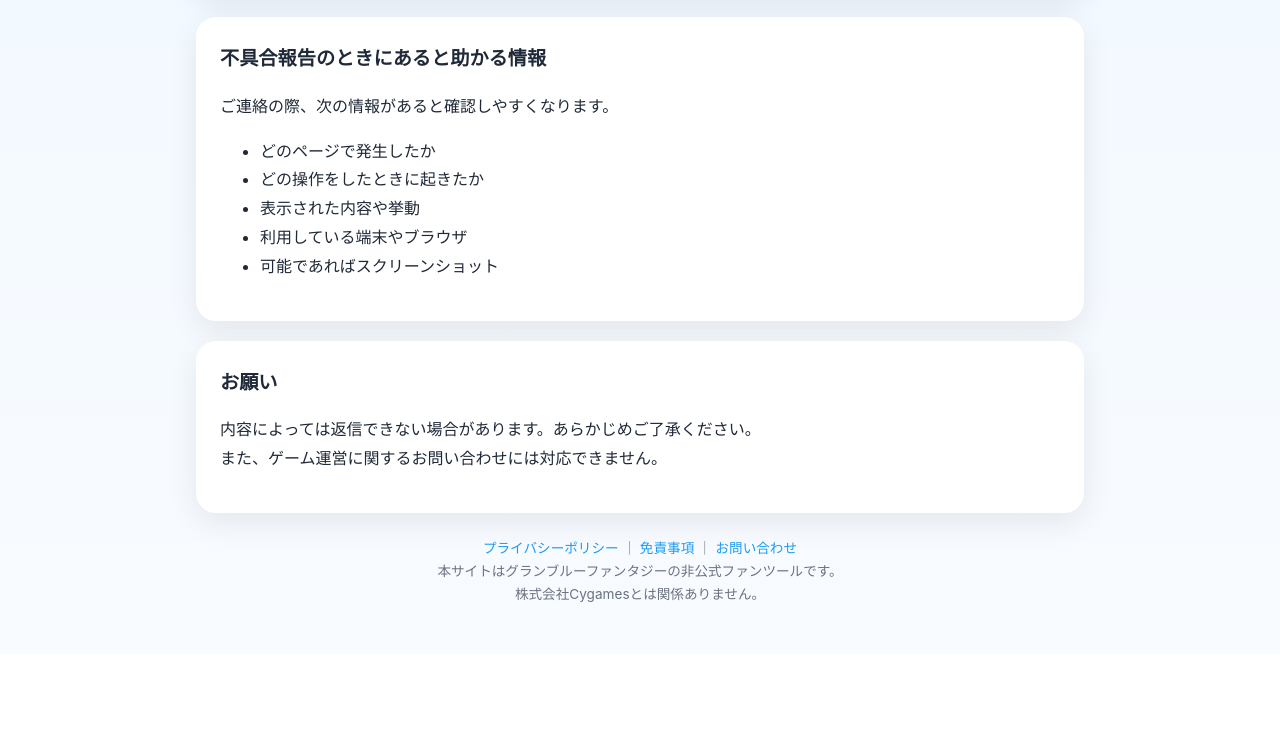
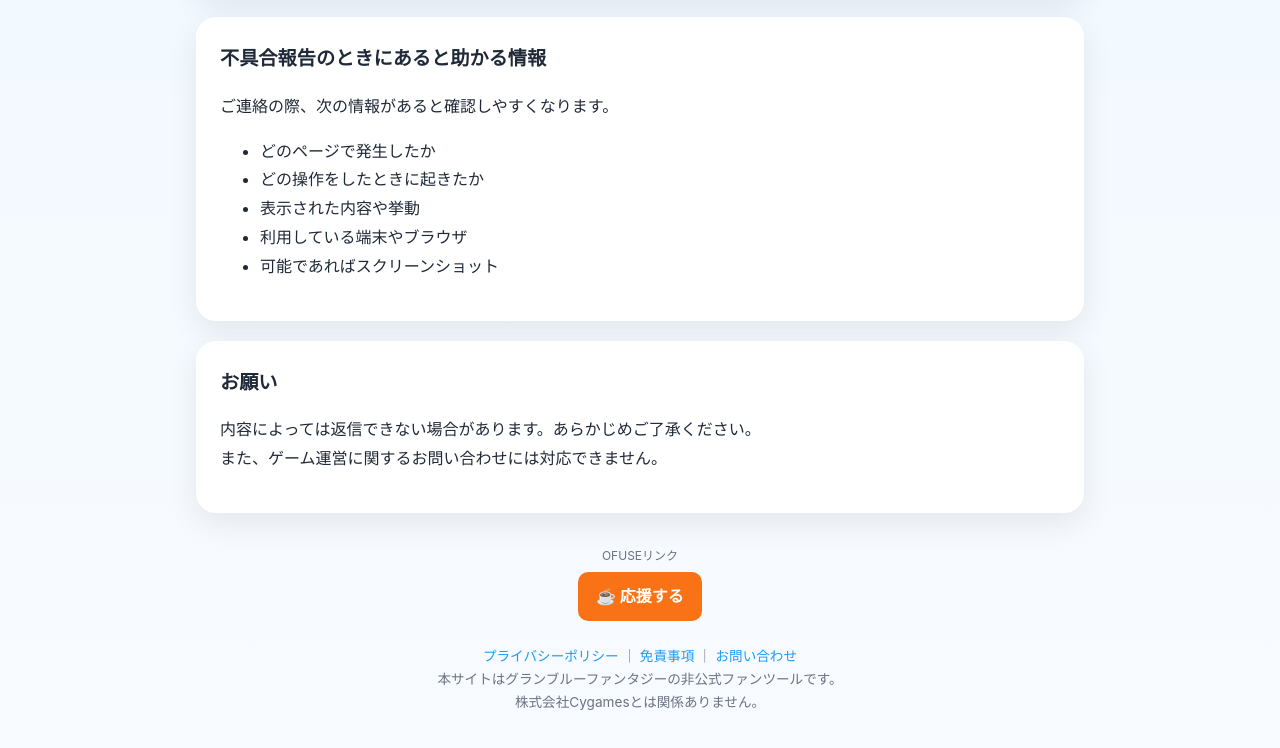
Before and after one commit to hikarinatsus/hikarinatsus.github.io, a plain HTML site: page contact.html in a window 1280 px wide. Shown: the part 530-1278 px from the top of the page. Before the commit the page ends 1184 px from the top, so only its background shows below. Drawn offline with Linux system fonts and the light colour scheme.

Commit message:
Add files via upload

```diff
--- a/contact.html
+++ b/contact.html
@@ -150,6 +150,17 @@ a:hover {
       </p>
     </section>
 
+    <div style="text-align: center; margin-top: 32px;">
+  <div style="font-size:0.75rem; color:#6b7280; margin-bottom:6px;">
+    OFUSEリンク
+  </div>
+
+  <a href="https://ofuse.me/18f9801e" target="_blank" rel="noopener"
+     style="display:inline-block; padding:10px 18px; background:#f97316; color:white; border-radius:10px; text-decoration:none; font-weight:700;">
+    ☕ 応援する
+  </a>
+</div>
+
 <div class="footer">
 
   <div class="footer-links">
```
Also changed, not shown: howto.html (+11 -0 lines).
